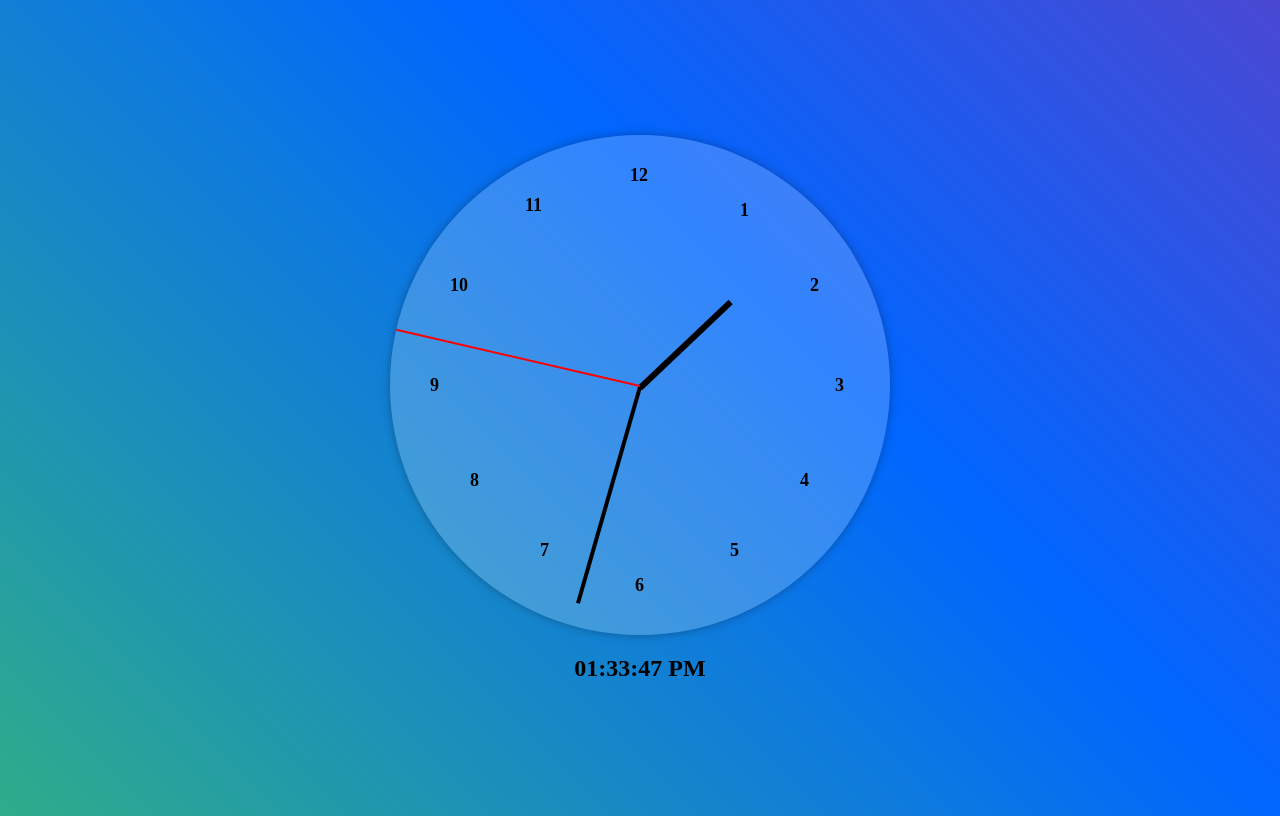
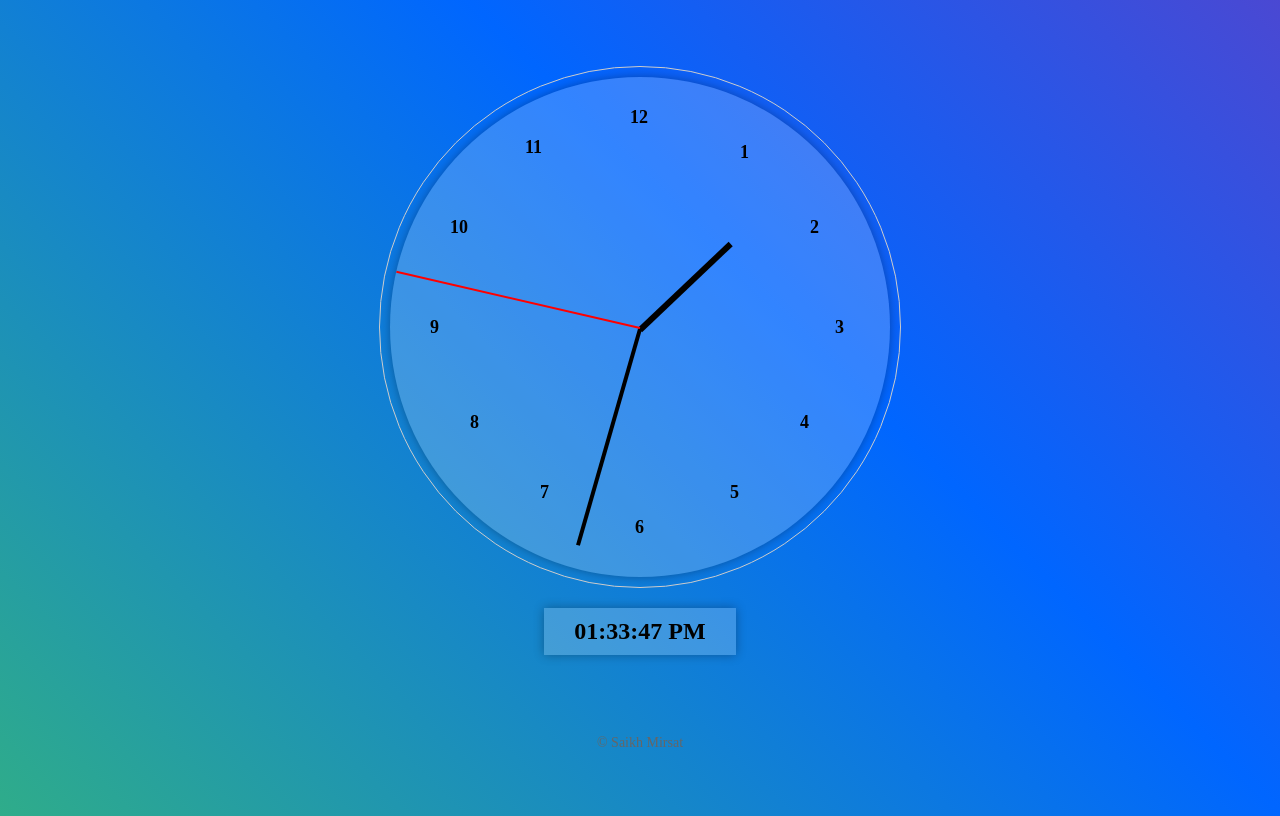
Before and after one commit to saikhmirsat/CodingWhiz_reels, a plain HTML site: page ColourfulClock/Index.html in a window 1280 px wide. Drawn offline with Linux system fonts and the light colour scheme.

Commit message:
add complete clock code

```diff
--- a/ColourfulClock/Index.css
+++ b/ColourfulClock/Index.css
@@ -27,6 +27,12 @@ body {
   display: flex;
   flex-direction: column;
   align-items: center;
+}
+.clock_main {
+  border: 1px solid;
+  border-color: #ccc;
+  border-radius: 50%;
+  padding: 10px;
 }
 
 #clock {
@@ -90,7 +96,17 @@ body {
 }
 
 #digital-time {
+  /* border: 1px solid grey; */
   font-size: 24px;
   font-weight: bold;
   margin-top: 20px;
+  background: rgba(255, 255, 255, 0.197);
+  /* Adjust the alpha (0.3) for the transparency you desire */
+  box-shadow: 0 0 10px rgba(0, 0, 0, 0.3);
+  padding: 10px 30px;
 }
+.copyright {
+  font-size: 14px;
+  color: #666;
+  margin-top: 80px;
+}
--- a/ColourfulClock/Index.html
+++ b/ColourfulClock/Index.html
@@ -12,6 +12,7 @@
 
 <body>
     <div id="clock-container">
+        <div class="clock_main">
             <div id="clock">
                 <!-- Hour Numbers -->
                 <div class="hour-number" style="top: 6%; left: 48%;">12</div>
@@ -32,10 +33,12 @@
                 <div id="minute" class="hand"></div>
                 <div id="second" class="hand"></div>
             </div>
+        </div>
 
         <!-- Digital Time Display -->
         <div id="digital-time">12:00:00 AM</div>
     </div>
+    <div class="copyright">&copy; Saikh Mirsat</div>
 
     <script src="./Index.js"></script>
 
```
Lines whose indentation alone changed are shown as unchanged.
